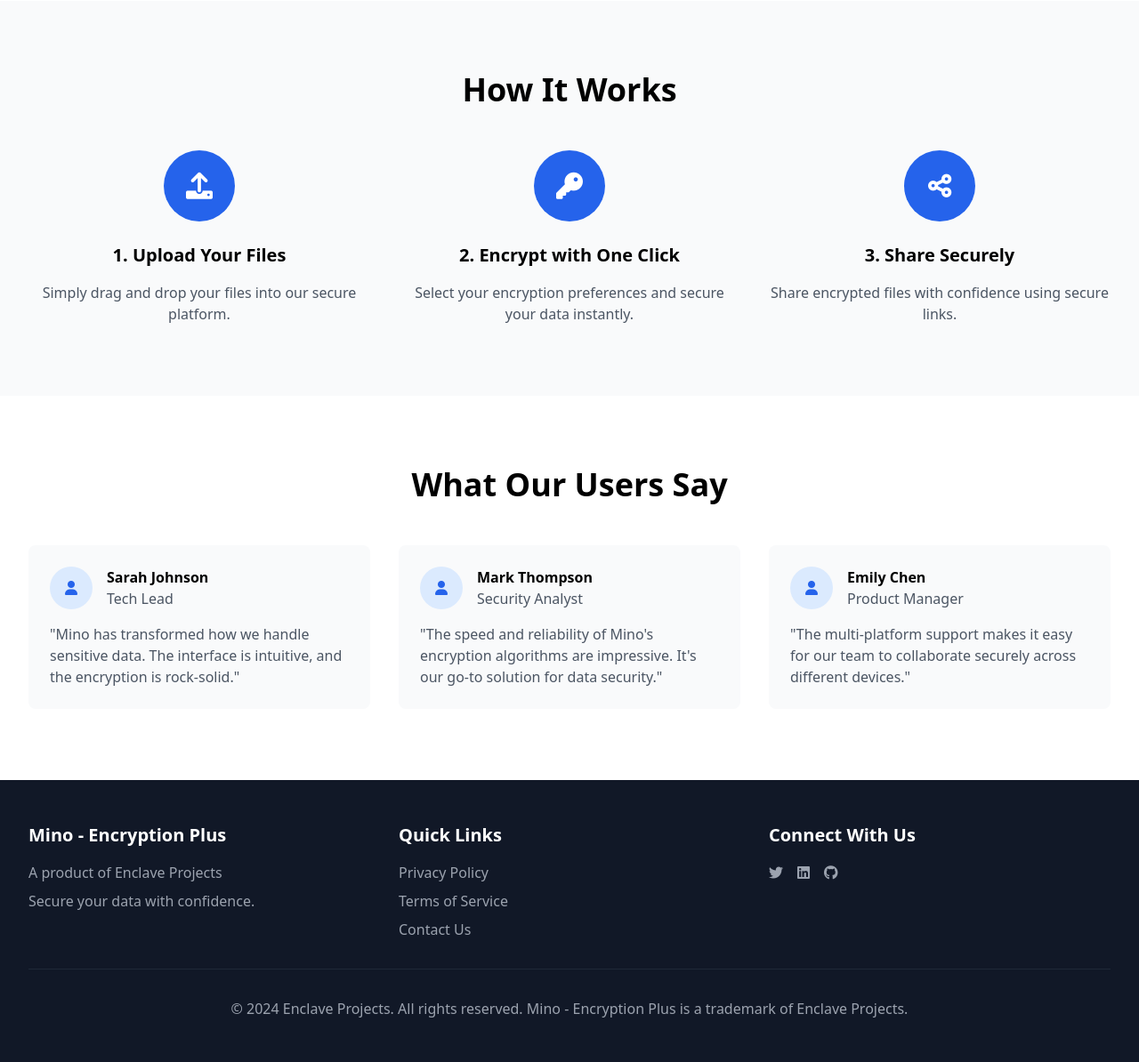
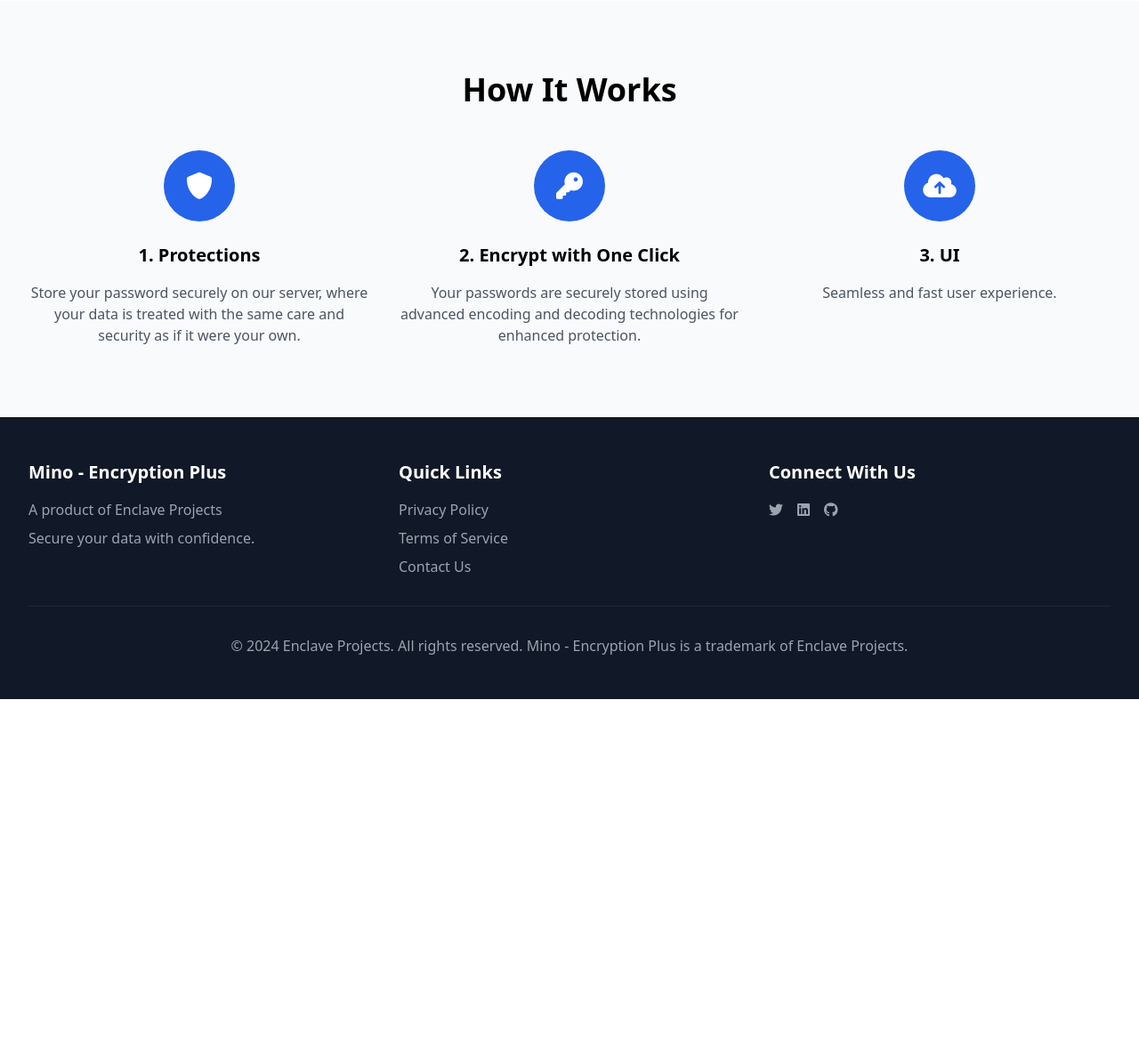
Before and after one commit to enclave-projects/mino, a Flask app: page / in a window 1280 px wide. Shown: the part 1459-2653 px from the top of the page at 89% size. After the commit the page ends 2245 px from the top, so only its background shows below. Run offline with Flask 2, Linux system fonts and the light colour scheme; some libraries are stand-ins or nearby versions.

Commit message:
Update index.html

```diff
--- a/templates/index.html
+++ b/templates/index.html
@@ -93,10 +93,10 @@
             <!-- Step 1 -->
             <div class="text-center">
                 <div class="w-20 h-20 bg-primary rounded-full flex items-center justify-center mx-auto mb-6">
-                    <i class="fas fa-upload text-3xl text-white"></i>
+                    <i class="fas fa-shield-alt text-3xl text-white"></i>
                 </div>
-                <h3 class="text-xl font-bold mb-4">1. Upload Your Files</h3>
-                <p class="text-gray-600">Simply drag and drop your files into our secure platform.</p>
+                <h3 class="text-xl font-bold mb-4">1. Protections</h3>
+                <p class="text-gray-600">Store your password securely on our server, where your data is treated with the same care and security as if it were your own.</p>
             </div>
             <!-- Step 2 -->
             <div class="text-center">
@@ -104,63 +104,15 @@
                     <i class="fas fa-key text-3xl text-white"></i>
                 </div>
                 <h3 class="text-xl font-bold mb-4">2. Encrypt with One Click</h3>
-                <p class="text-gray-600">Select your encryption preferences and secure your data instantly.</p>
+                <p class="text-gray-600">Your passwords are securely stored using advanced encoding and decoding technologies for enhanced protection.</p>
             </div>
             <!-- Step 3 -->
             <div class="text-center">
                 <div class="w-20 h-20 bg-primary rounded-full flex items-center justify-center mx-auto mb-6">
-                    <i class="fas fa-share-alt text-3xl text-white"></i>
+                    <i class="fas fa-cloud-upload-alt text-3xl text-white"></i>
                 </div>
-                <h3 class="text-xl font-bold mb-4">3. Share Securely</h3>
-                <p class="text-gray-600">Share encrypted files with confidence using secure links.</p>
-            </div>
-        </div>
-    </div>
-</section>
-
-<!-- Testimonials Section -->
-<section id="testimonials" class="py-20 bg-white">
-    <div class="max-w-7xl mx-auto px-4 sm:px-6 lg:px-8">
-        <h2 class="text-3xl md:text-4xl font-bold text-center mb-12">What Our Users Say</h2>
-        <div class="grid grid-cols-1 md:grid-cols-3 gap-8">
-            <!-- Testimonial 1 -->
-            <div class="bg-gray-50 p-6 rounded-lg">
-                <div class="flex items-center mb-4">
-                    <div class="w-12 h-12 bg-blue-100 rounded-full flex items-center justify-center mr-4">
-                        <i class="fas fa-user text-primary"></i>
-                    </div>
-                    <div>
-                        <h4 class="font-bold">Sarah Johnson</h4>
-                        <p class="text-gray-600">Tech Lead</p>
-                    </div>
-                </div>
-                <p class="text-gray-600">"Mino has transformed how we handle sensitive data. The interface is intuitive, and the encryption is rock-solid."</p>
-            </div>
-            <!-- Testimonial 2 -->
-            <div class="bg-gray-50 p-6 rounded-lg">
-                <div class="flex items-center mb-4">
-                    <div class="w-12 h-12 bg-blue-100 rounded-full flex items-center justify-center mr-4">
-                        <i class="fas fa-user text-primary"></i>
-                    </div>
-                    <div>
-                        <h4 class="font-bold">Mark Thompson</h4>
-                        <p class="text-gray-600">Security Analyst</p>
-                    </div>
-                </div>
-                <p class="text-gray-600">"The speed and reliability of Mino's encryption algorithms are impressive. It's our go-to solution for data security."</p>
-            </div>
-            <!-- Testimonial 3 -->
-            <div class="bg-gray-50 p-6 rounded-lg">
-                <div class="flex items-center mb-4">
-                    <div class="w-12 h-12 bg-blue-100 rounded-full flex items-center justify-center mr-4">
-                        <i class="fas fa-user text-primary"></i>
-                    </div>
-                    <div>
-                        <h4 class="font-bold">Emily Chen</h4>
-                        <p class="text-gray-600">Product Manager</p>
-                    </div>
-                </div>
-                <p class="text-gray-600">"The multi-platform support makes it easy for our team to collaborate securely across different devices."</p>
+                <h3 class="text-xl font-bold mb-4">3. UI</h3>
+                <p class="text-gray-600">Seamless and fast user experience.</p>
             </div>
         </div>
     </div>
```
